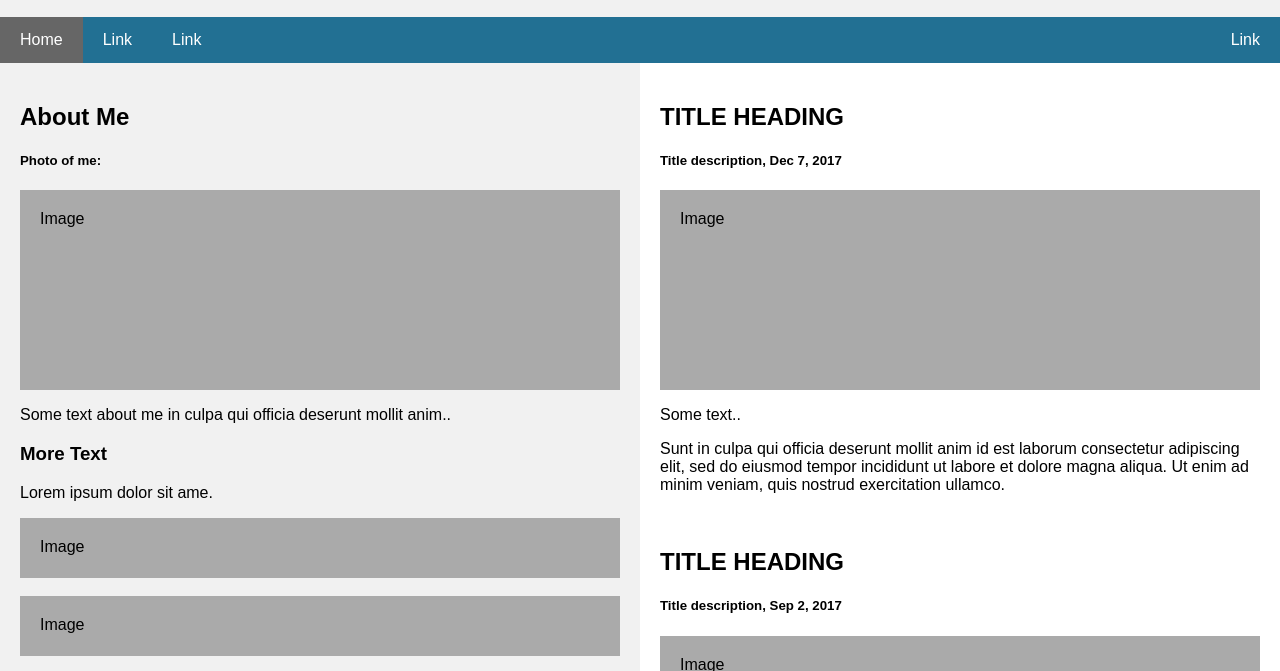
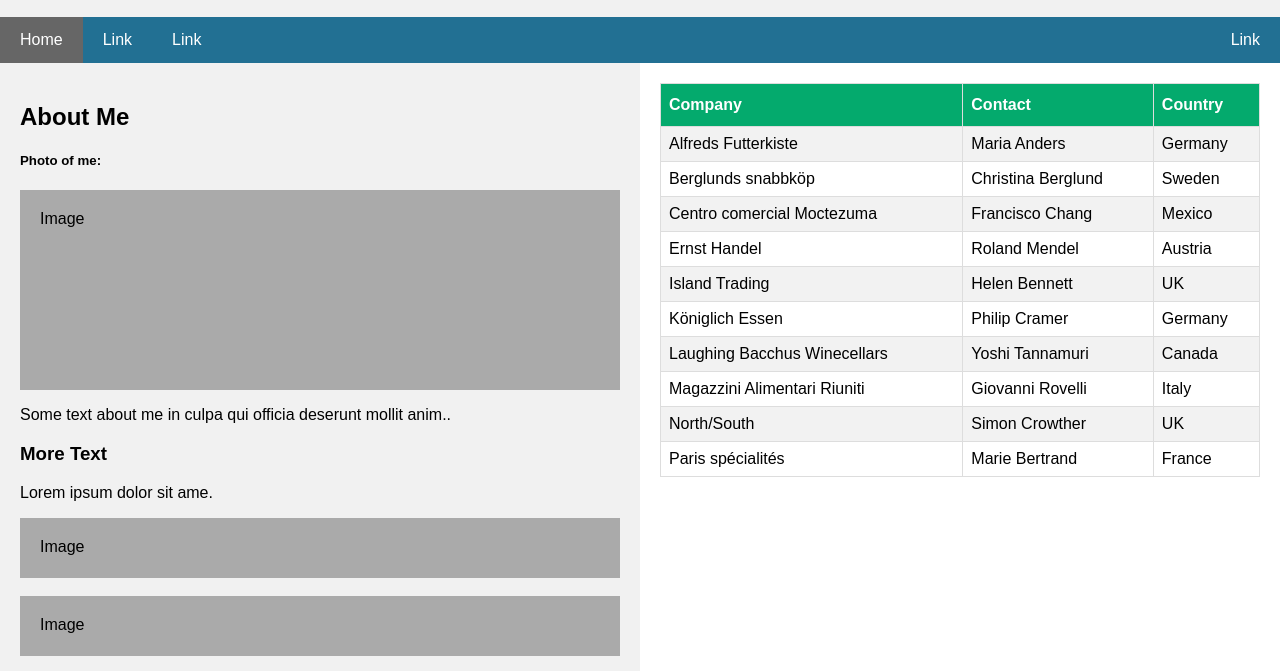
Before and after one commit to CFSC13/Facturacion2w, a plain HTML site: page index.html in a window 1280 px wide. Shown: the part 72-743 px from the top of the page. Drawn offline with Linux system fonts and the light colour scheme.

Commit message:
se agrego tabla

```diff
--- a/css/style.css
+++ b/css/style.css
@@ -107,6 +107,29 @@
     flex-wrap: wrap;
   }
 
+  #customers {
+    font-family: Arial, Helvetica, sans-serif;
+    border-collapse: collapse;
+    width: 100%;
+  }
+
+  #customers td, #customers th {
+    border: 1px solid #ddd;
+    padding: 8px;
+  }
+
+  #customers tr:nth-child(even){background-color: #f2f2f2;}
+
+  #customers tr:hover {background-color: #ddd;}
+
+  #customers th {
+    padding-top: 12px;
+    padding-bottom: 12px;
+    text-align: left;
+    background-color: #04AA6D;
+    color: white;
+  }
+
   /* Create two unequal columns that sits next to each other */
   /* Sidebar/left column */
   .side {
@@ -157,7 +180,7 @@
   /*:::::Pie de Pagina*/
   .pie-pagina{
       width: 100%;
-      background-color: #0a141d;
+      background-color: #227093;
   }
   .pie-pagina .grupo-1{
       width: 100%;
@@ -195,7 +218,7 @@
       line-height: 45px;
       color: #fff;
       margin-right: 10px;
-      background-color: #0d2033;
+      background-color: #18506a;
       text-align: center;
       transition: all 300ms ease;
   }
@@ -203,7 +226,7 @@
       color: aqua;
   }
   .pie-pagina .grupo-2{
-      background-color: #0a1a2a;
+      background-color: #0f3140;
       padding: 15px 10px;
       text-align: center;
       color: #fff;
--- a/index.html
+++ b/index.html
@@ -38,19 +38,65 @@
     <div class="fakeimg" style="height:60px;">Image</div><br>
     <div class="fakeimg" style="height:60px;">Image</div>
   </div>
+
   <div class="main">
-    <h2>TITLE HEADING</h2>
-    <h5>Title description, Dec 7, 2017</h5>
-    <div class="fakeimg" style="height:200px;">Image</div>
-    <p>Some text..</p>
-    <p>Sunt in culpa qui officia deserunt mollit anim id est laborum consectetur adipiscing elit, sed do eiusmod tempor incididunt ut labore et dolore magna aliqua. Ut enim ad minim veniam, quis nostrud exercitation ullamco.</p>
-    <br>
-    <h2>TITLE HEADING</h2>
-    <h5>Title description, Sep 2, 2017</h5>
-    <div class="fakeimg" style="height:200px;">Image</div>
-    <p>Some text..</p>
-    <p>Sunt in culpa qui officia deserunt mollit anim id est laborum consectetur adipiscing elit, sed do eiusmod tempor incididunt ut labore et dolore magna aliqua. Ut enim ad minim veniam, quis nostrud exercitation ullamco.</p>
-  </div>
+    <table id="customers">
+      <tr>
+        <th>Company</th>
+        <th>Contact</th>
+        <th>Country</th>
+      </tr>
+      <tr>
+        <td>Alfreds Futterkiste</td>
+        <td>Maria Anders</td>
+        <td>Germany</td>
+      </tr>
+      <tr>
+        <td>Berglunds snabbköp</td>
+        <td>Christina Berglund</td>
+        <td>Sweden</td>
+      </tr>
+      <tr>
+        <td>Centro comercial Moctezuma</td>
+        <td>Francisco Chang</td>
+        <td>Mexico</td>
+      </tr>
+      <tr>
+        <td>Ernst Handel</td>
+        <td>Roland Mendel</td>
+        <td>Austria</td>
+      </tr>
+      <tr>
+        <td>Island Trading</td>
+        <td>Helen Bennett</td>
+        <td>UK</td>
+      </tr>
+      <tr>
+        <td>Königlich Essen</td>
+        <td>Philip Cramer</td>
+        <td>Germany</td>
+      </tr>
+      <tr>
+        <td>Laughing Bacchus Winecellars</td>
+        <td>Yoshi Tannamuri</td>
+        <td>Canada</td>
+      </tr>
+      <tr>
+        <td>Magazzini Alimentari Riuniti</td>
+        <td>Giovanni Rovelli</td>
+        <td>Italy</td>
+      </tr>
+      <tr>
+        <td>North/South</td>
+        <td>Simon Crowther</td>
+        <td>UK</td>
+      </tr>
+      <tr>
+        <td>Paris spécialités</td>
+        <td>Marie Bertrand</td>
+        <td>France</td>
+      </tr>
+    </table>
 </div>
 
 <!--::::Pie de Pagina::::::-->
```
